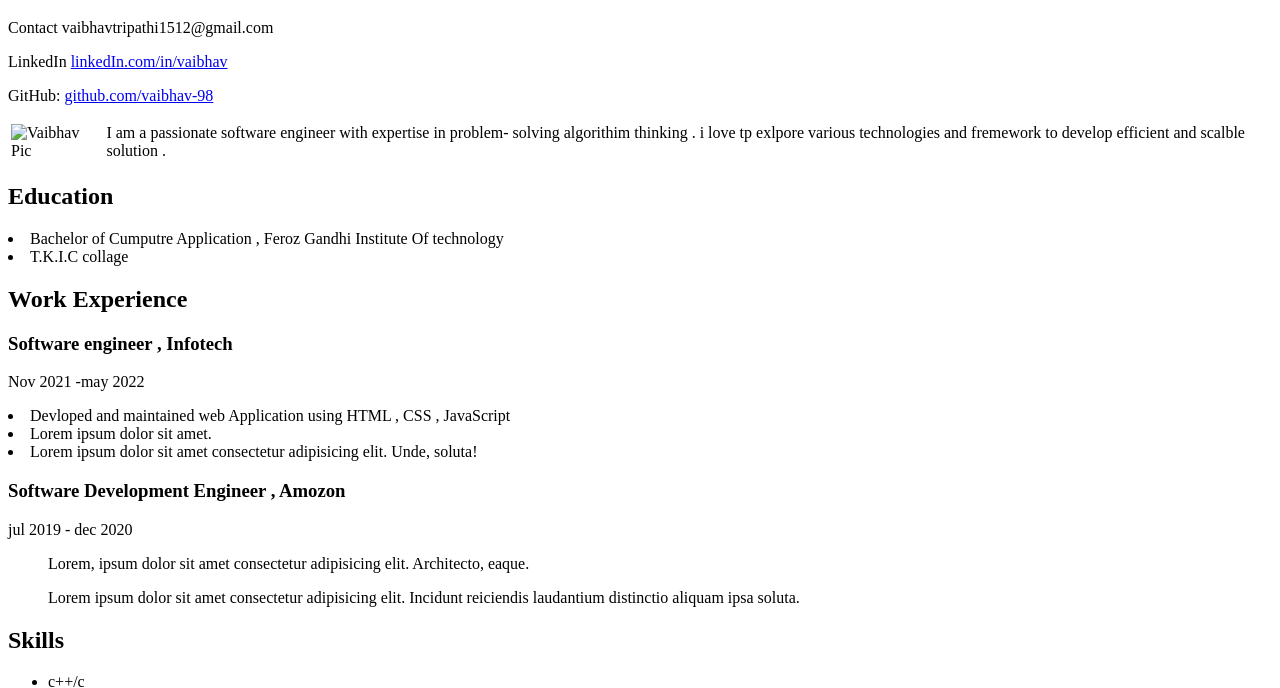
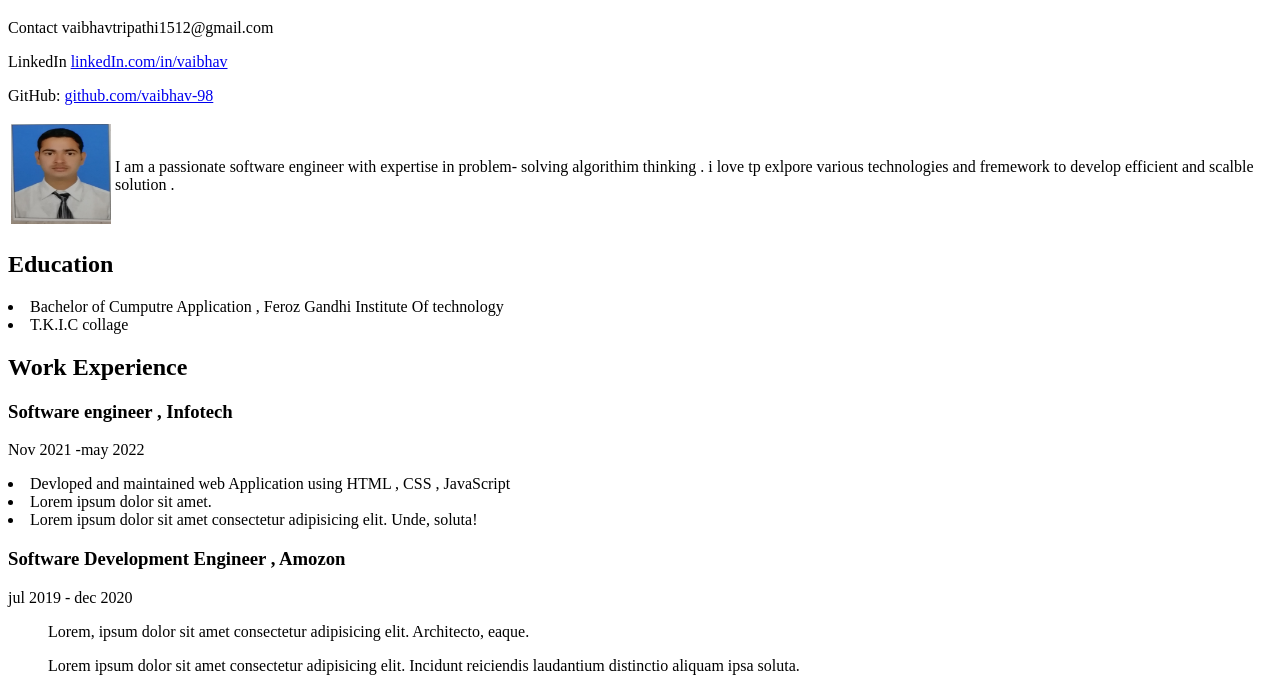
Before and after one commit to vaibhav-98/HTML-Resume-Project, a plain HTML site: page index.html in a window 1280 px wide. Shown: the part 61-749 px from the top of the page. Drawn offline with Linux system fonts and the light colour scheme.

Commit message:
add new code

```diff
--- a/index.html
+++ b/index.html
@@ -17,7 +17,7 @@
       <table>
         <tr>
           <td>
-            <img src="abc.jpg" alt="Vaibhav Pic" />
+            <img src="./assets/Profile.jpg" alt="Vaibhav Pic" height="100px" width="100px" />
           </td>
           <td>
             I am a passionate software engineer with expertise in problem-
```
Also changed, not shown: assets/Profile.jpg (renamed from Profile.jpg).
